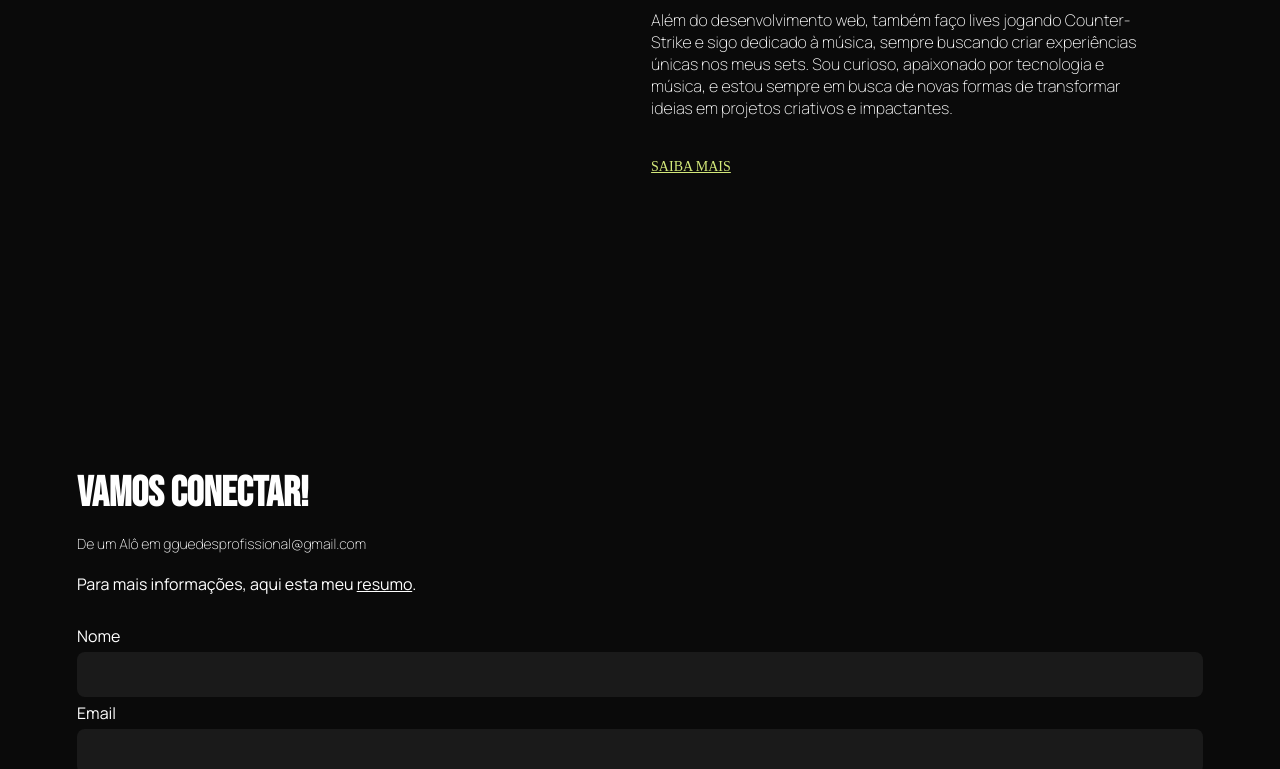
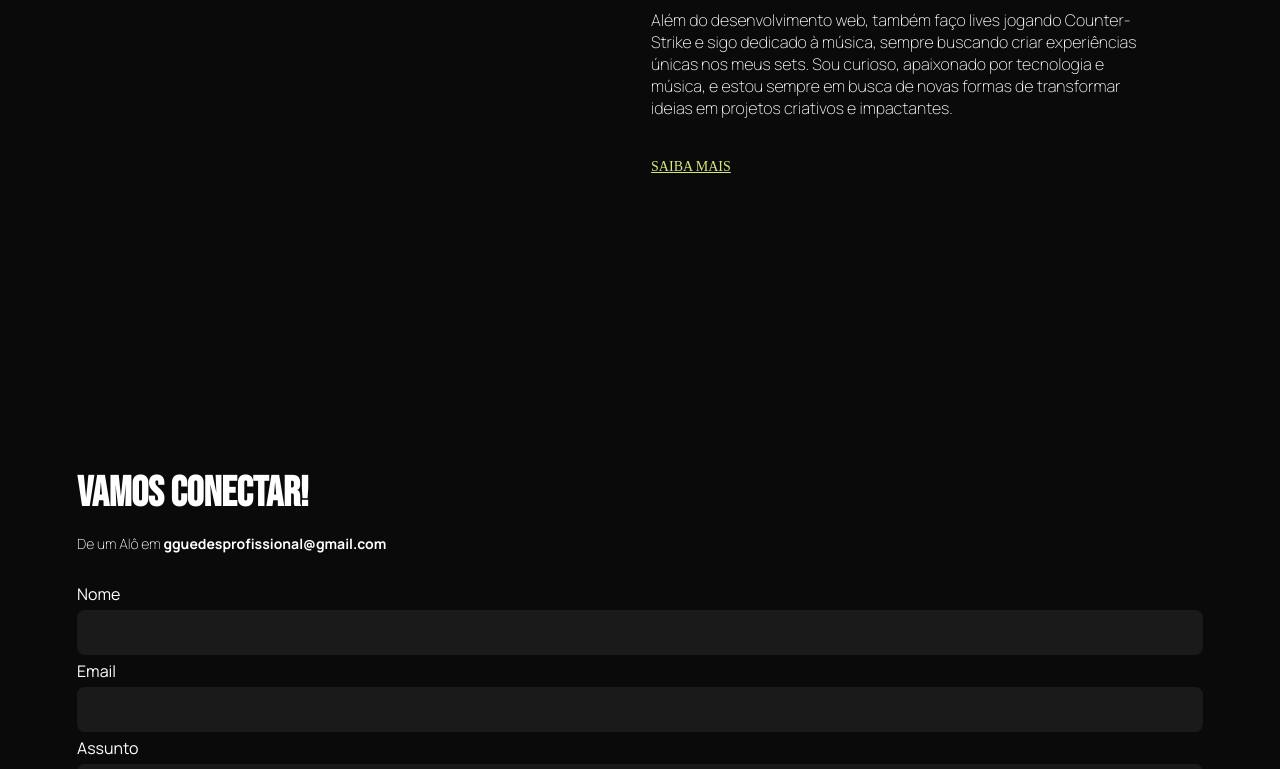
Before and after one commit to GuilhermeGuedes1/guilhermeguedes, a React (Vite) app: page / in a window 1280 px wide. Shown: the part 1974-2743 px from the top of the page. Built offline with nearby package versions, Linux system fonts and the light colour scheme.

Commit message:
update: Link em todos os icones

```diff
--- a/src/pages/home/components/contact/Contact.css
+++ b/src/pages/home/components/contact/Contact.css
@@ -106,9 +106,6 @@ textarea:focus {
     cursor: pointer;
 }
 
-.resume a {
-    color:white;
-}
 
 .button:hover {
     filter: brightness(1.1);
--- a/src/pages/home/components/contact/Contact.jsx
+++ b/src/pages/home/components/contact/Contact.jsx
@@ -5,13 +5,12 @@ export default function Contact(){
         <section className="contact" id='contact'>
             <div className="contact-content">
                 <h2>Vamos conectar!</h2>
-                <h3>De um Alô em gguedesprofissional@gmail.com</h3>
-                <p>Para mais informações, aqui esta meu <span className="resume"><a href="">resumo</a>.</span></p>
+                <h3>De um Alô em <strong>gguedesprofissional@gmail.com</strong></h3>
                 <div className="links">
-                    <a href="#"><ion-icon name="logo-linkedin"></ion-icon></a>
-                    <a href=""><ion-icon name="logo-github"></ion-icon></a>
-                    <a href=""><ion-icon name="logo-instagram"></ion-icon></a>
-                    <a href=""><ion-icon name="logo-twitter"></ion-icon></a>
+                    <a href="https://www.linkedin.com/in/guilherme-guedes-b109041a1/" target='_blank'><ion-icon name="logo-linkedin"></ion-icon></a>
+                    <a href="https://github.com/GuilhermeGuedes1" target='_blank'><ion-icon name="logo-github"></ion-icon></a>
+                    <a href="https://www.instagram.com/djchrisroc/" target='_blank'><ion-icon name="logo-instagram"></ion-icon></a>
+                    <a href="https://x.com/Chrisroc___" target='_blank'><ion-icon name="logo-twitter"></ion-icon></a>
                 </div>
                 <form>
                     <label htmlFor="name">Nome</label>
--- a/src/pages/home/components/hero/Hero.jsx
+++ b/src/pages/home/components/hero/Hero.jsx
@@ -13,8 +13,8 @@ export default function Hero(){
                             <div className="button">CONTATO</div>
                           <i className="fa-solid fa-arrow-right"></i>
                         </div>
-                        <i className="fa-brands fa-linkedin-in"></i>
-                        <i className="fa-brands fa-github"></i>
+                        <a href="https://www.linkedin.com/in/guilherme-guedes-b109041a1/" target='_blank'><i className="fa-brands fa-linkedin-in"></i></a>
+                        <a href="https://github.com/GuilhermeGuedes1" target='_blank'><i className="fa-brands fa-github"></i></a>
                     </div>
                 </div>
                 <div className="photo-container">
```
